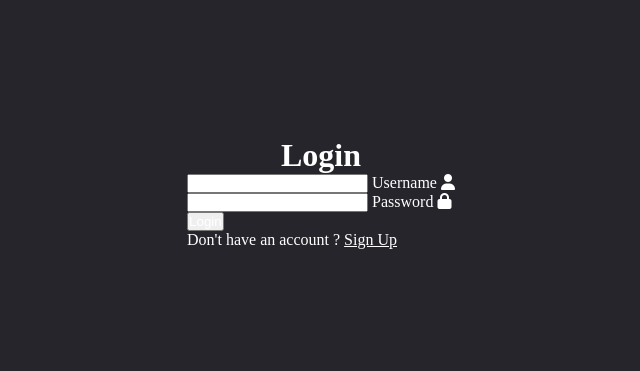
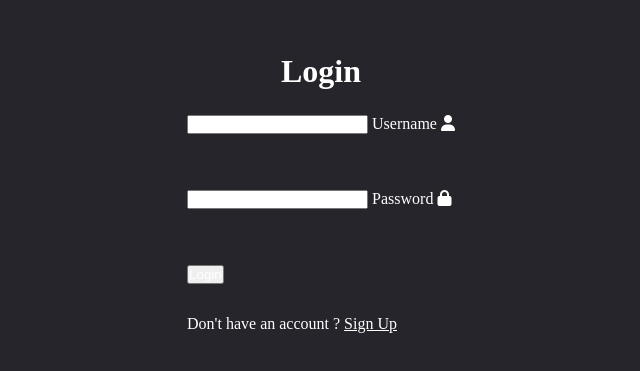
Before and after one commit to qsssSammyinkr/forms1, a plain HTML site: page index.html in a window 1280 px wide. Shown: the part 207-578 px from the top of the page, without its empty margins (319-959 px from the left). Drawn offline with Linux system fonts and the light colour scheme.

Commit message:
⚙️ Auto commit - 2025-10-31 02:13:35

```diff
--- a/src/styles/styles.css
+++ b/src/styles/styles.css
@@ -39,6 +39,9 @@ body {
     text-align: center;
 }
 
-.form-box .inout-box {
-
+.form-box .input-box {
+    position: relative;
+    width: 100%;
+    height: 50px;
+    margin-top: 25px;
 }
```
